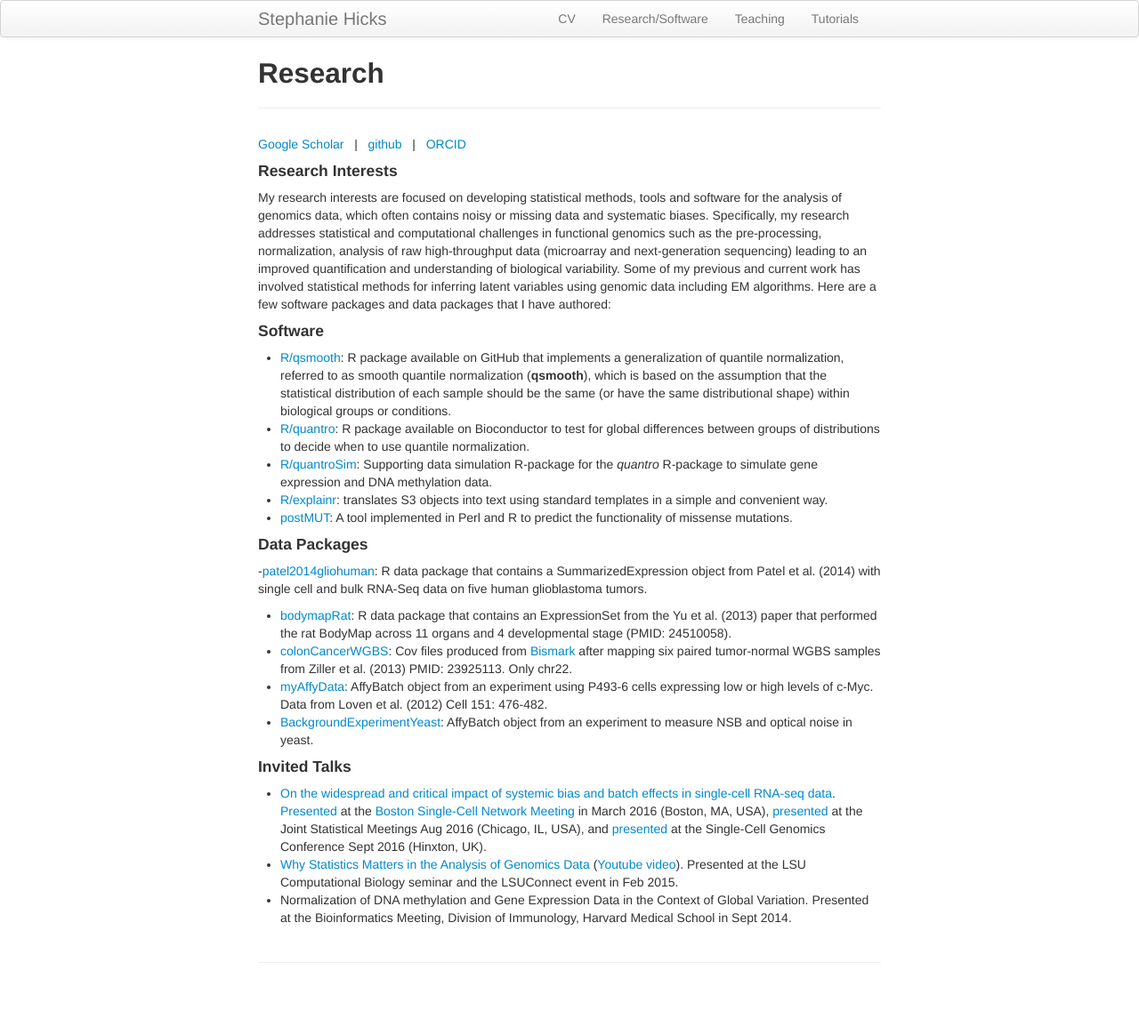
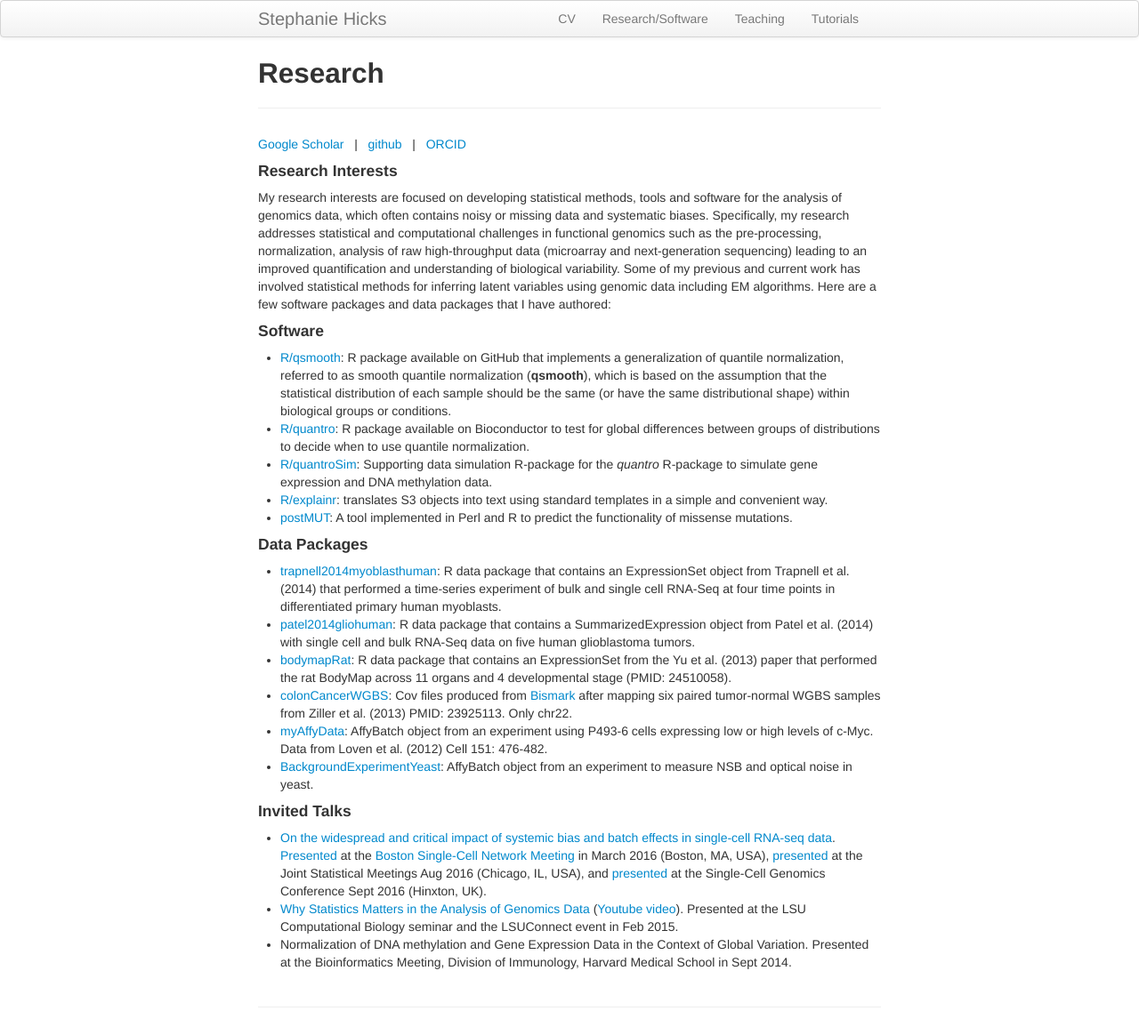
Before and after one commit to jmcgread/stephaniehicks.github.io, a Jekyll site: the page built from pages/research.md, in a window 1280 px wide. Shown: the whole page at 89% size. Built offline with Jekyll 4.4.1, drawn with Linux system fonts in a browser that asks for light colours; before the commit the page ends 1114 px from its top, so only the background shows below that.

Commit message:
add link to Trapnell et al. 2014 data

```diff
--- a/pages/research.md
+++ b/pages/research.md
@@ -23,7 +23,8 @@ to simulate gene expression and DNA methylation data.
 
 #### Data Packages
 
--[patel2014gliohuman](https://github.com/willtownes/patel2014gliohuman): R data package that contains a SummarizedExpression object from Patel et al. (2014) with single cell and bulk RNA-Seq data on five human glioblastoma tumors.
+- [trapnell2014myoblasthuman](https://github.com/stephaniehicks/trapnell2014myoblasthuman): R data package that contains an ExpressionSet object from Trapnell et al. (2014) that performed a time-series experiment of bulk and single cell RNA-Seq at four time points in differentiated primary human myoblasts.
+- [patel2014gliohuman](https://github.com/willtownes/patel2014gliohuman): R data package that contains a SummarizedExpression object from Patel et al. (2014) with single cell and bulk RNA-Seq data on five human glioblastoma tumors.
 - [bodymapRat](https://github.com/stephaniehicks/bodymapRat): R data package that contains an ExpressionSet from the Yu et al. (2013) paper that performed the rat BodyMap across 11 organs and 4 developmental stage (PMID: 24510058).
 - [colonCancerWGBS](https://github.com/genomicsclass/colonCancerWGBS): Cov files produced from [Bismark](http://www.bioinformatics.babraham.ac.uk/projects/bismark/) after mapping six paired tumor-normal WGBS samples from Ziller et al. (2013) PMID: 23925113. Only chr22.
 - [myAffyData](https://github.com/stephaniehicks/mycAffyData): AffyBatch object from an experiment using P493-6 cells expressing low or high levels of c-Myc. Data from Loven et al. (2012) Cell 151: 476-482.
```
